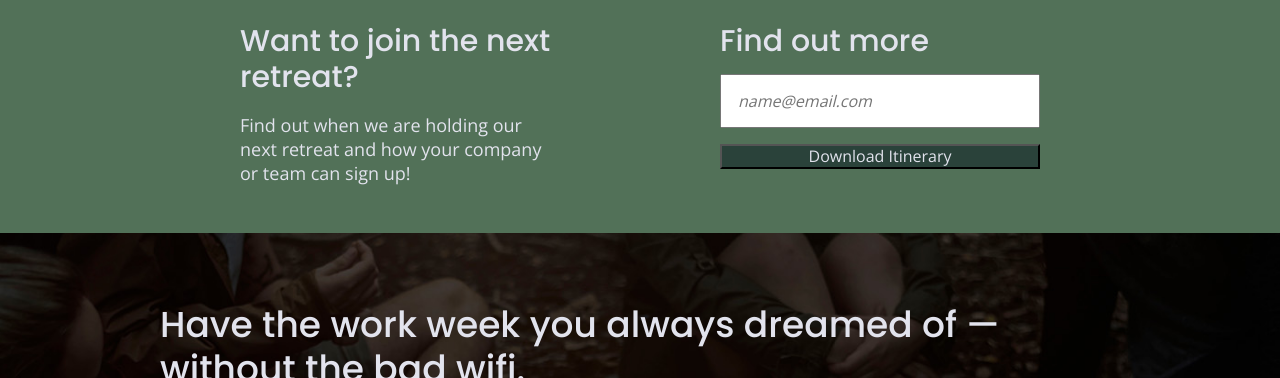
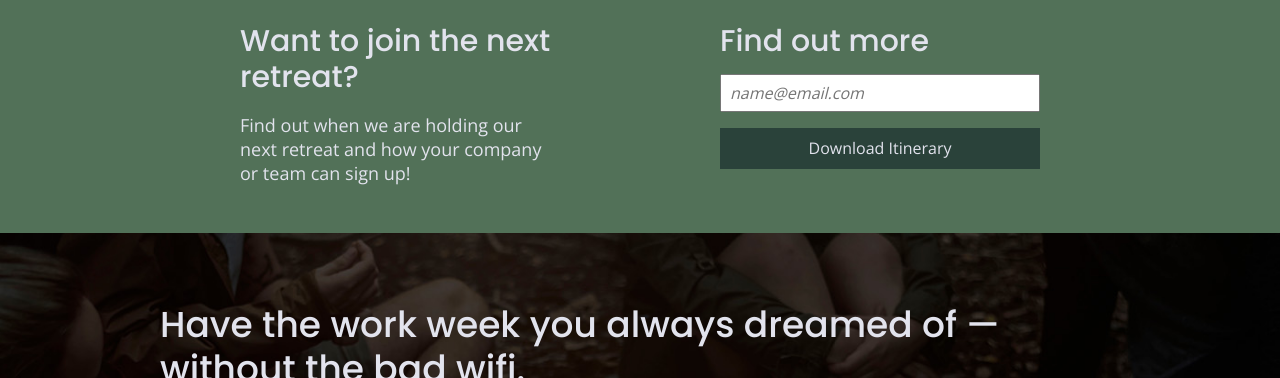
Before and after one commit to jpfingsten/unplugged-retreat-v2, a website built with Parcel: page index.html in a window 1280 px wide. Shown: the part 722-1100 px from the top of the page. Built offline with nearby package versions, Linux system fonts and the light colour scheme.

Commit message:
Fixed homepage button styles

```diff
--- a/css/main.css
+++ b/css/main.css
@@ -143,13 +143,13 @@ input[type=text] {
   width: 100%;
   color: #2a423a;
   font-style: italic;
-  padding: 1em;
+  padding: .50rem;
 }
 
-input[type=button] {
+button {
   width: 100%;
-  padding: 20px 0;
-  margin-top: 20px;
+  padding: 11px 0;
+  margin-top: 10px;
   background-color: #2a423a;
   font-family: 'Poppins', Helvetica, Arial, sans-serif;
   font-weight: 500;
@@ -158,6 +158,10 @@ input[type=button] {
   border: none;
   text-align: center;
   text-transform: uppercase;
+}
+
+button:hover {
+  cursor: pointer;
 }
 
 nav li {
@@ -643,12 +647,12 @@ footer h3 {
     flex-flow: row nowrap;
     justify-content: space-between;
     align-items: center;
-    height: 15rem;
+    height: 240px;
     padding: 15px 0 0 0;
   }
 
   .form-description, .form {
-    width: 40%;
+    width: 44%;
     height: 100%;
   }
 
```
